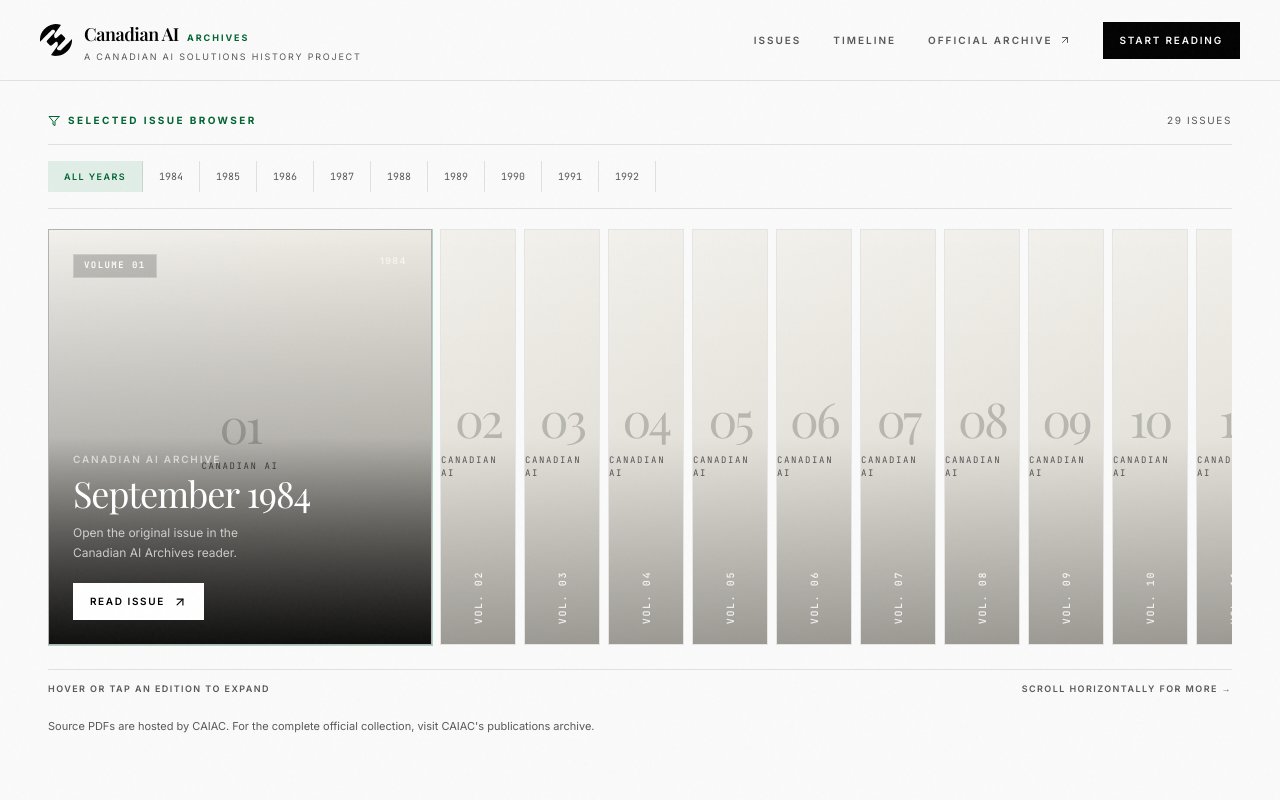
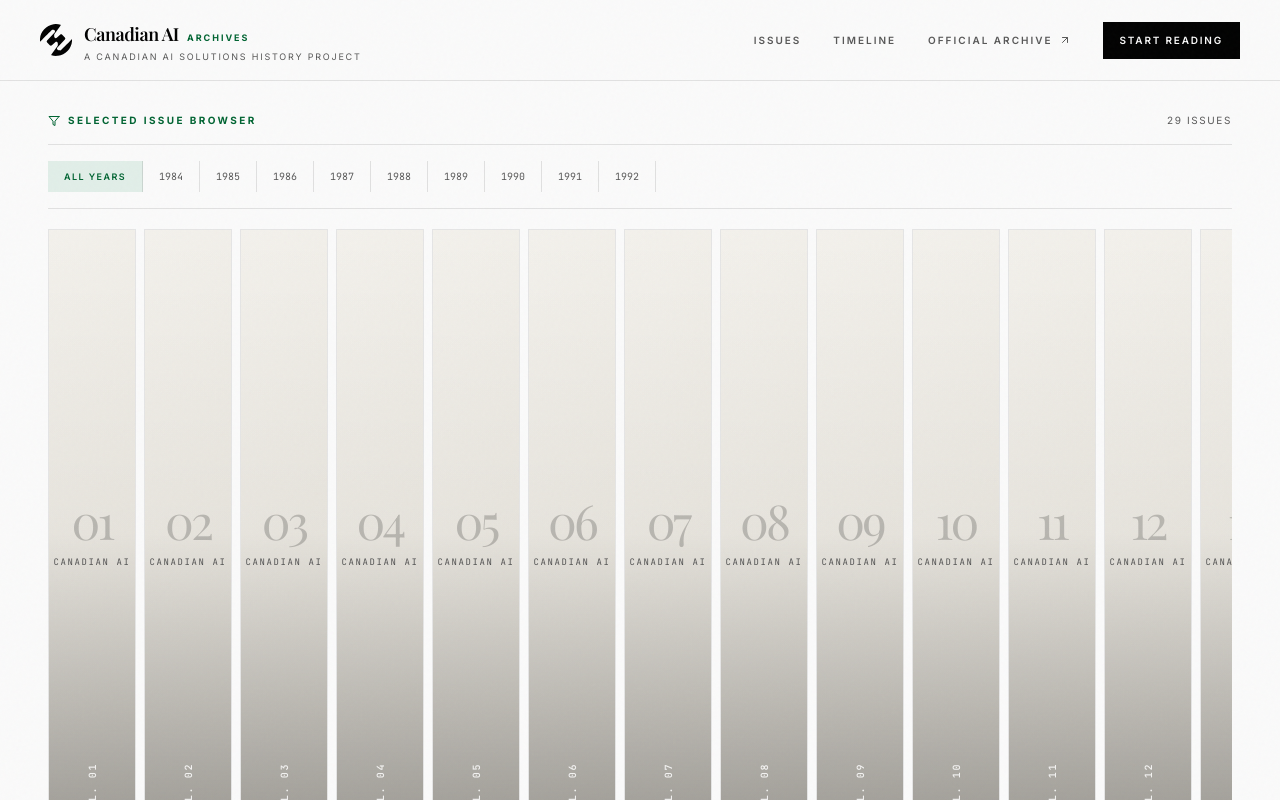
Before and after one commit to canadian-ai/archives, a Next.js app: page / in a window 1280 px wide. Shown: the top 800 px of the page. Built offline with nearby package versions, Linux system fonts and the light colour scheme; no server answers; a web font is replaced by a local one.

Commit message:
Show issue details only on interaction and increase shelf scale

```diff
--- a/components/edition-selector.tsx
+++ b/components/edition-selector.tsx
@@ -15,7 +15,7 @@ type EditionSelectorProps = {
 };
 
 export function EditionSelector({ magazines, className }: EditionSelectorProps) {
-  const [activeId, setActiveId] = useState<string | null>(magazines[0]?.id ?? null);
+  const [activeId, setActiveId] = useState<string | null>(null);
   const reduceMotion = useReducedMotion();
 
   useEffect(() => {
@@ -24,8 +24,8 @@ export function EditionSelector({ magazines, className }: EditionSelectorProps)
       return;
     }
 
-    if (!magazines.some((magazine) => magazine.id === activeId)) {
-      setActiveId(magazines[0].id);
+    if (activeId && !magazines.some((magazine) => magazine.id === activeId)) {
+      setActiveId(null);
     }
   }, [activeId, magazines]);
 
@@ -48,9 +48,9 @@ export function EditionSelector({ magazines, className }: EditionSelectorProps)
                 tabIndex={0}
                 aria-expanded={isActive}
                 aria-label={`Select volume ${magazine.volume}, ${magazine.date}`}
-                initial={reduceMotion ? false : { width: "4.75rem", opacity: 0 }}
+                initial={reduceMotion ? false : { width: "5.5rem", opacity: 0 }}
                 animate={{
-                  width: isActive ? "clamp(16.5rem, 72vw, 24rem)" : "4.75rem",
+                  width: isActive ? "clamp(20rem, 58vw, 34rem)" : "5.5rem",
                   opacity: 1,
                 }}
                 transition={{
@@ -59,7 +59,7 @@ export function EditionSelector({ magazines, className }: EditionSelectorProps)
                   delay: reduceMotion ? 0 : Math.min(index * 0.015, 0.2),
                 }}
                 onClick={(event) => {
-                  setActiveId(magazine.id);
+                  setActiveId((current) => (current === magazine.id ? null : magazine.id));
                   event.currentTarget.scrollIntoView({
                     behavior: reduceMotion ? "auto" : "smooth",
                     block: "nearest",
@@ -67,15 +67,17 @@ export function EditionSelector({ magazines, className }: EditionSelectorProps)
                   });
                 }}
                 onHoverStart={() => setActiveId(magazine.id)}
+                onHoverEnd={() => setActiveId(null)}
                 onFocus={() => setActiveId(magazine.id)}
+                onBlur={() => setActiveId(null)}
                 onKeyDown={(event) => {
                   if (event.key === "Enter" || event.key === " ") {
                     event.preventDefault();
-                    setActiveId(magazine.id);
+                    setActiveId((current) => (current === magazine.id ? null : magazine.id));
                   }
                 }}
                 className={cn(
-                  "group relative h-[22rem] shrink-0 cursor-pointer overflow-hidden border bg-card outline-none sm:h-[26rem]",
+                  "group relative h-[28rem] shrink-0 cursor-pointer overflow-hidden border bg-card outline-none sm:h-[34rem] lg:h-[38rem]",
                   isActive
                     ? "border-foreground/30 ring-1 ring-[var(--brand-emerald)]/30"
                     : "border-foreground/10 hover:border-foreground/25 focus-visible:border-[var(--brand-emerald)]",
@@ -101,7 +103,7 @@ export function EditionSelector({ magazines, className }: EditionSelectorProps)
                       animate={{ opacity: 1, y: 0 }}
                       exit={{ opacity: 0, y: 8 }}
                       transition={{ duration: reduceMotion ? 0 : 0.2, delay: reduceMotion ? 0 : 0.08 }}
-                      className="absolute inset-0 flex flex-col justify-end bg-gradient-to-t from-black/90 via-black/20 to-transparent p-5 text-white sm:p-6"
+                      className="absolute inset-0 flex flex-col justify-end bg-gradient-to-t from-black/90 via-black/20 to-transparent p-5 text-white sm:p-7"
                     >
                       <div className="mb-auto flex items-start justify-between gap-4">
                         <span className="border border-white/25 bg-black/20 px-2.5 py-1 font-mono text-[9px] font-semibold uppercase tracking-[0.16em] backdrop-blur-sm">
@@ -113,8 +115,8 @@ export function EditionSelector({ magazines, className }: EditionSelectorProps)
                       </div>
 
                       <p className="text-[10px] font-semibold uppercase tracking-[0.18em] text-white/60">Canadian AI archive</p>
-                      <h3 className="mt-2 font-serif text-3xl leading-none tracking-[-0.03em] sm:text-4xl">{magazine.date}</h3>
-                      <p className="mt-3 max-w-[28ch] text-xs leading-5 text-white/70">
+                      <h3 className="mt-2 font-serif text-4xl leading-none tracking-[-0.03em] sm:text-5xl">{magazine.date}</h3>
+                      <p className="mt-3 max-w-[32ch] text-xs leading-5 text-white/70">
                         Open the original issue in the Canadian AI Archives reader.
                       </p>
 
```
